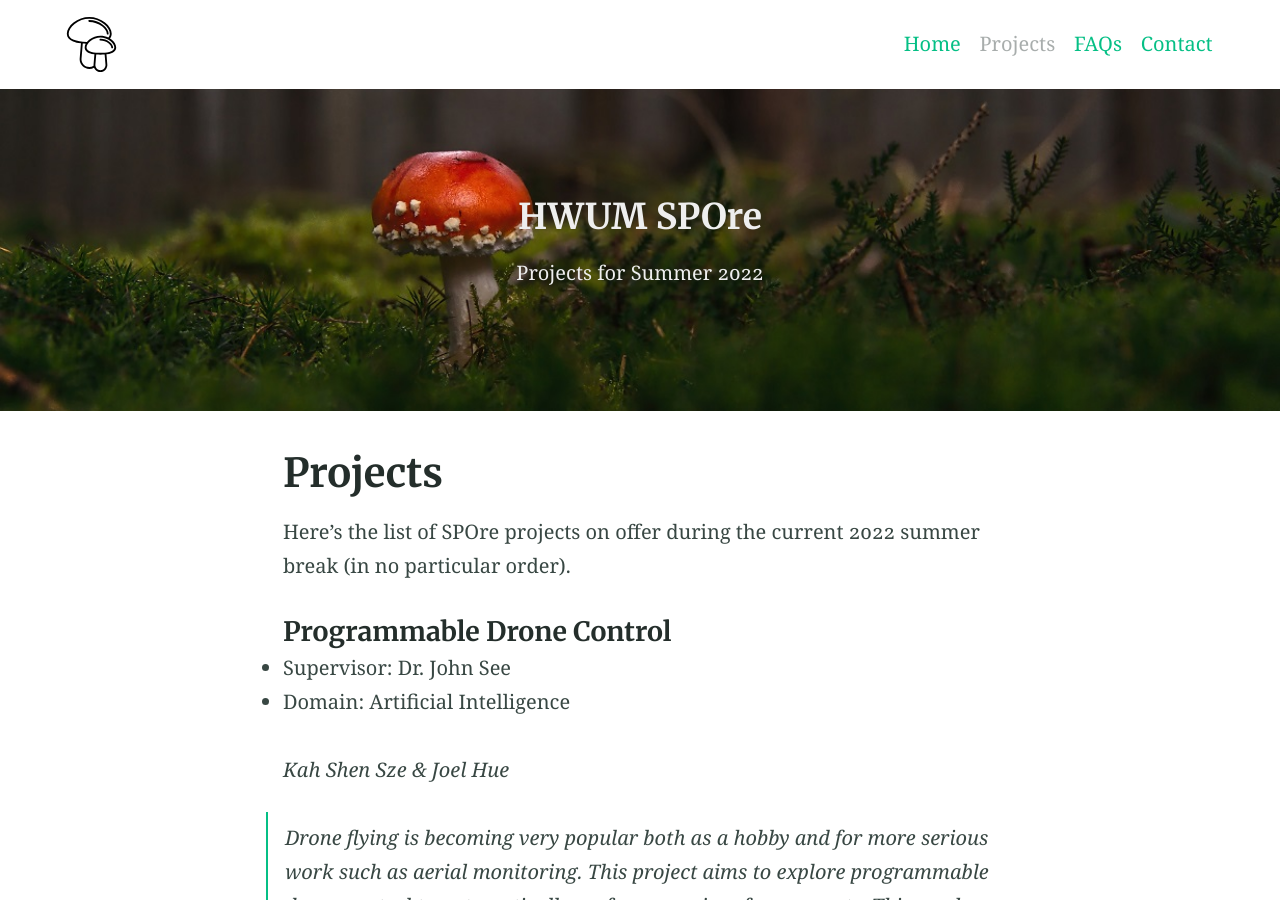
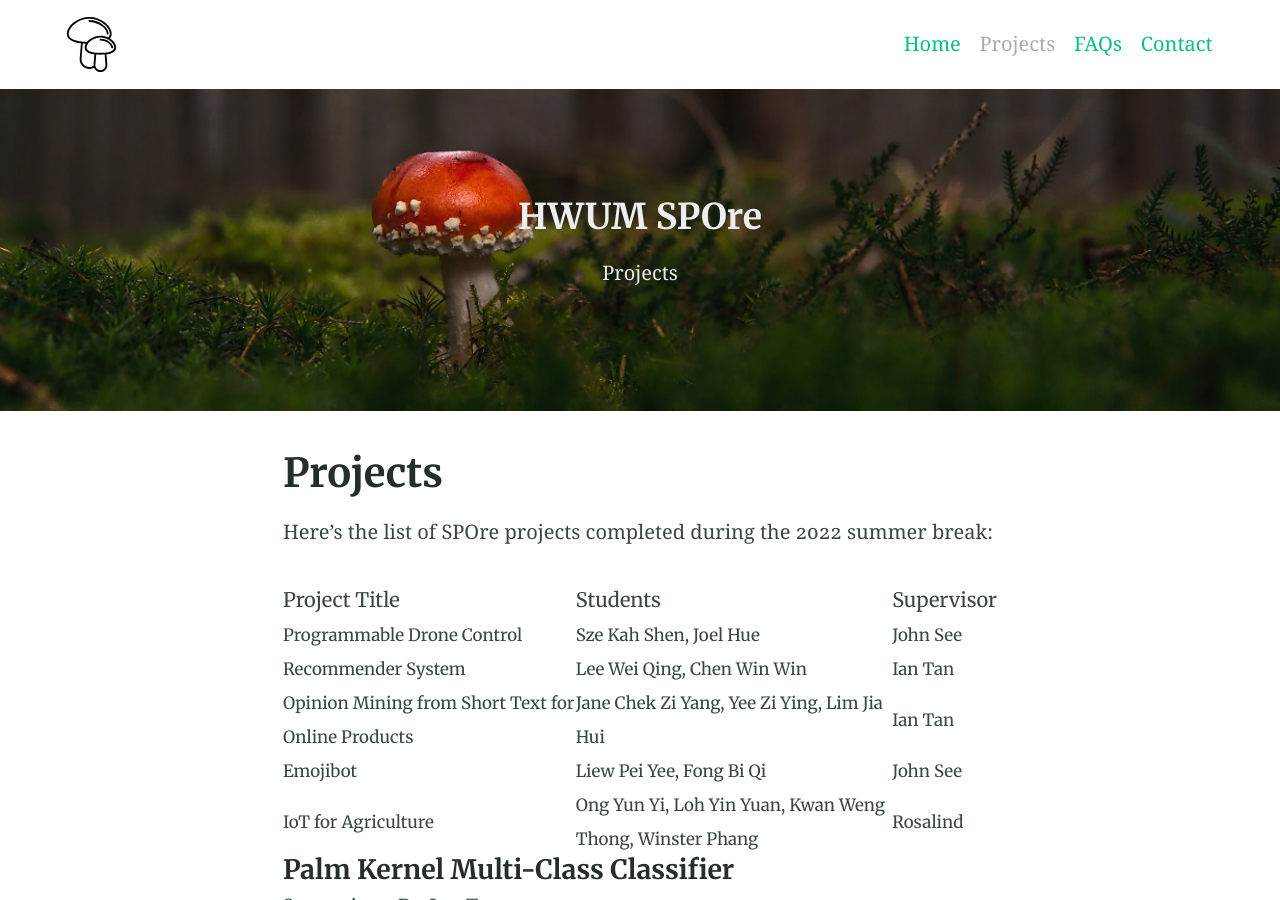
Before and after one commit to hwumspore/hwumspore.github.io, a Jekyll site: the page built from projects.md, in a window 1280 px wide and 900 px high. Built offline with Jekyll 4.4.1, drawn with Linux system fonts in a browser that asks for light colours; some of the changed text lies outside the part shown.

Commit message:
update project page

```diff
--- a/projects.md
+++ b/projects.md
@@ -2,30 +2,22 @@
 title: Projects
 feature_text: |
   ## HWUM SPOre
-  Projects for Summer 2022
+  Projects
 feature_image: "/assets/imgs/forest-fly.jpg"
-excerpt: "  This page contains a list of SPOre projects on offer in the current summer term break."
+excerpt: "  This page contains a list of past SPOre projects and current project on offer in the current summer break 2023."
 ---
 
-Here's the list of SPOre projects on offer during the current 2022 summer break (in no particular order).
+Here's the list of SPOre projects completed during the 2022 summer break:
 
-#### Programmable Drone Control
+|  Project Title | Students | Supervisor
+|-------|------|--------|
+| Programmable Drone Control | Sze Kah Shen, Joel Hue | John See |
+| Recommender System | Lee Wei Qing, Chen Win Win | Ian Tan |
+| Opinion Mining from Short Text for Online Products | Jane Chek Zi Yang, Yee Zi Ying, Lim Jia Hui | Ian Tan |
+| Emojibot | Liew Pei Yee, Fong Bi Qi | John See |
+| IoT for Agriculture | Ong Yun Yi, Loh Yin Yuan, Kwan Weng Thong, Winster Phang | Rosalind |
 
-- Supervisor: Dr. John See
-- Domain: Artificial Intelligence
 
-_Kah Shen Sze & Joel Hue_
-
-> Drone flying is becoming very popular both as a hobby and for more serious work such as aerial monitoring. This project aims to explore programmable drone control to automatically perform a series of movements. This can be achieved by gesture control or marker detection or a combination of both. What can these programmed drones be used for? The sky's the limit.
-
-#### Recommender System
-
-- Supervisor: Dr. Ian Tan
-- Domain: Data Science
-
-_Wei Qing Lee & Win Win Chen_
-
-> Joke recommendation from the Jester dataset using the Python Surprise package methods (and beyond).  The project will start with the understanding of matrix factorisation, and an opportunity to extend from there.
 
 #### Palm Kernel Multi-Class Classifier
 
@@ -35,41 +27,3 @@ _Wei Qing Lee & Win Win Chen_
 _Available. 2 students_
 
 > Most image classifiers on palm kernel fresh fruit bunch (FFB) are binary classifiers with a few past work on 3 class classifier.  The actual number of classifications for FFB are beyond 3 classes.  The project here requires manual dataset preparation (label and archjve) from an actual palm oil mill, and to use existing pre-trained image classifier models for multi-class classification.
-
-#### Opinion Mining from Short Text for Online Products
-
-- Supervisor: Dr. Ian Tan
-- Domain: Data Science
-
-_2 Groups of 2._<br />
-_Jane Chek & Zi Ying Yee_ <br />
-_Jia Hui Lim & Yin Yuan Loh_
-
-> Customers may leave ratings and short comments for the products they have purchased.  Using the large Amazon product dataset with ratings and comments, this project is to either train a model for opinion (sentiment), and/or to use an existing library such as the Python (or R) Vader package.
-
-#### Visual Traveller
-
-- Supervisor: Dr. John See
-- Domain: Software Development & Data Science
-
-_Available. 2 students_
-
-> I wonder what's really interesting to see and do in Putrajaya... In this project, try curating interesting photos and videos of a certain vicinity from social media platforms such as Instagram or TikTok and display them in a cool and fun way (on top of a map, using a timeline, and more), suitable for the keen and curious traveller.
-
-#### Emojibot
-
-- Supervisor: Dr. John See
-- Domain: Artificial Intelligence
-
-_Bi Qi Fong & Pei Yee Liew_
-
-> Most of us use emojis everyday when conversing with others in the virtual world. But can we get computers to "decorate" our text with the right choice of emojis? Can  the computers even respond accordingly with the right type of emoji 😹🔥❤️ ?
-
-#### IoT for Agriculture
-
-- Supervisor: Dr. Rosalind
-- Domain: IoT/Embedded Systems
-
-_Available. 2-3 students_
-
-> IoT based systems make use of sensors to receive feedback from the environment. This project prototypes a system that uses various IoT sensors to collect data such as moisture levels in the soil, temperature, etc. which in turn, allows the system to better understand the utilisation of resources (water, electricity). The collected data can also be archived for future reference and decision-making.
```
